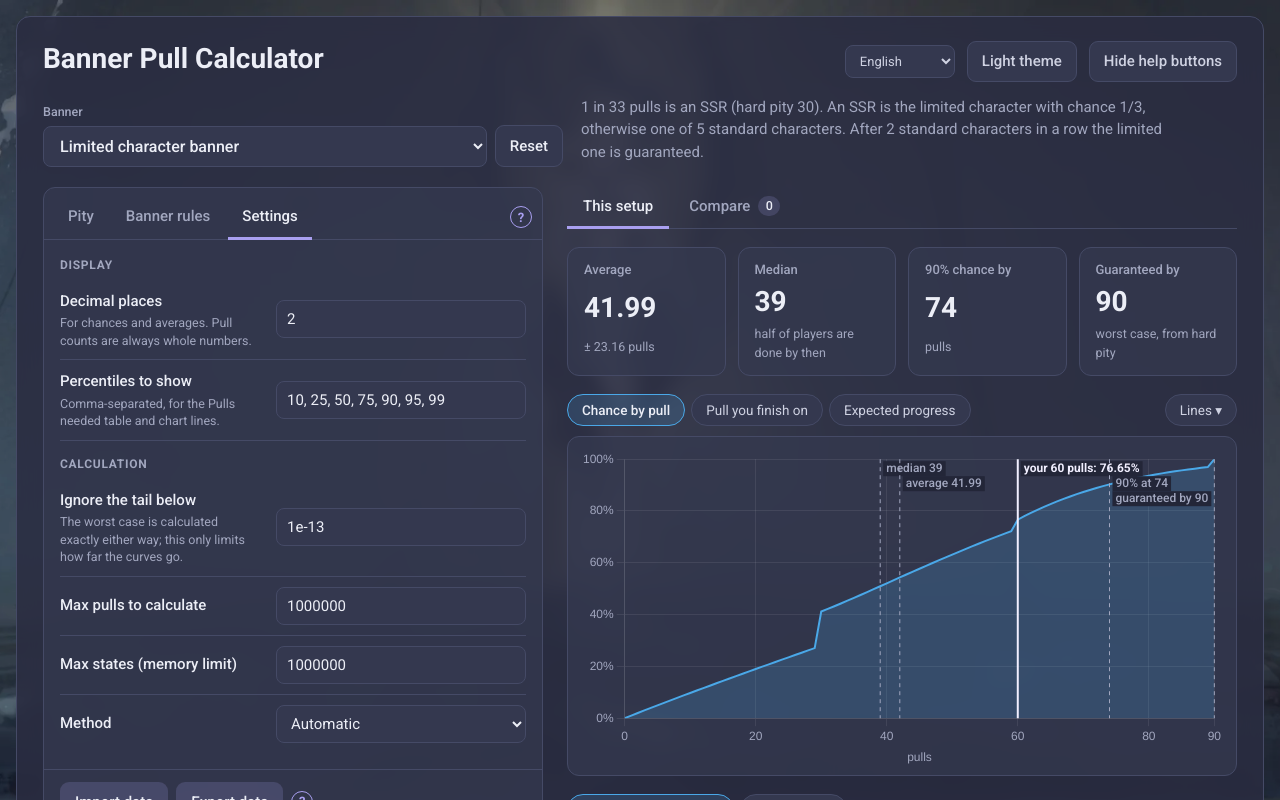
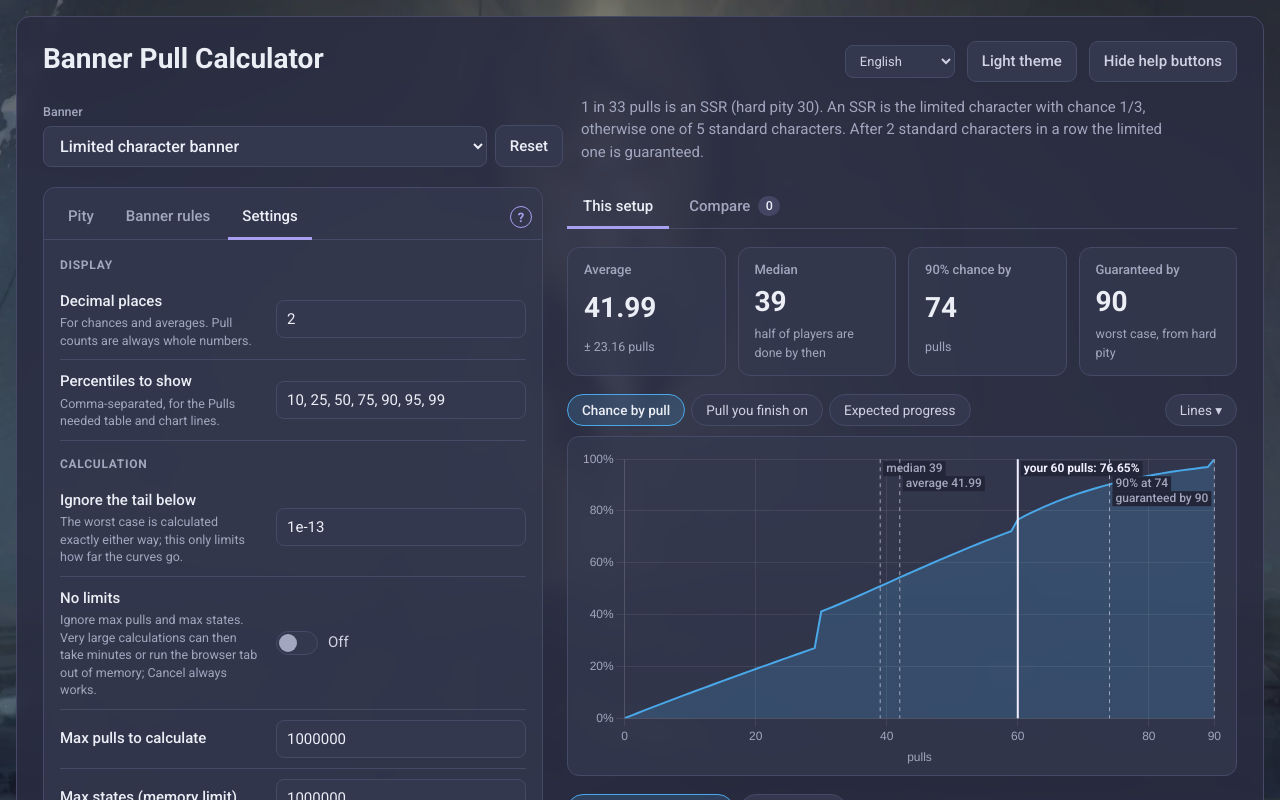
Before and after one commit to morimens-gacha-calculator/morimens-gacha-calculator.github.io, a React (Vite) app: page / in a window 1280 px wide. Both pictures are taken after a click on the tab "Settings". Shown: the top 800 px of the page. Built offline with nearby package versions, Linux system fonts and the light colour scheme.

Commit message:
feat(settings): add "No limits" toggle and update related settings behavior

```diff
--- a/src/components/SetupCard.jsx
+++ b/src/components/SetupCard.jsx
@@ -164,11 +164,21 @@ function SettingsPanel({ state, update }) {
       <SettingRow label={L.eps} hint={L.epsHint}>
         <input type="text" className="custom-input" value={s.eps} onChange={(e) => set("eps", e.target.value)} />
       </SettingRow>
+      <SettingRow label={L.noLimits} hint={L.noLimitsHint}>
+        <span className="switch-row">
+          <input type="checkbox" className="switch" checked={!!s.noLimits} onChange={(e) => set("noLimits", e.target.checked)} />
+          <span>{s.noLimits ? L.on : L.off}</span>
+        </span>
+      </SettingRow>
       <SettingRow label={L.maxPulls}>
-        <NumberInput className="custom-input" min={1} fallback={1000000} value={s.maxPulls} onChange={(v) => set("maxPulls", v)} />
+        {s.noLimits
+          ? <input type="text" className="custom-input" value={L.unlimited} disabled readOnly />
+          : <NumberInput className="custom-input" min={1} fallback={1000000} value={s.maxPulls} onChange={(v) => set("maxPulls", v)} />}
       </SettingRow>
       <SettingRow label={L.maxStates}>
-        <NumberInput className="custom-input" min={1000} fallback={1000000} value={s.maxStates} onChange={(v) => set("maxStates", v)} />
+        {s.noLimits
+          ? <input type="text" className="custom-input" value={L.unlimited} disabled readOnly />
+          : <NumberInput className="custom-input" min={1000} fallback={1000000} value={s.maxStates} onChange={(v) => set("maxStates", v)} />}
       </SettingRow>
       <SettingRow label={L.method}>
         <select className="select" value={s.method} onChange={(e) => set("method", e.target.value)}>
--- a/src/i18n/en.js
+++ b/src/i18n/en.js
@@ -140,6 +140,11 @@ export default {
     percentiles: "Percentiles to show",
     eps: "Ignore the tail below",
     epsHint: "The worst case is calculated exactly either way; this only limits how far the curves go.",
+    noLimits: "No limits",
+    noLimitsHint: "Ignore max pulls and max states. Very large calculations can then take minutes or run the browser tab out of memory; Cancel always works.",
+    on: "On",
+    off: "Off",
+    unlimited: "no limit",
     maxPulls: "Max pulls to calculate",
     maxStates: "Max states (memory limit)",
     method: "Method",
--- a/src/i18n/ru.js
+++ b/src/i18n/ru.js
@@ -141,6 +141,11 @@ export default {
     percentiles: "Какие процентили показывать",
     eps: "Не считать хвост меньше",
     epsHint: "Худший случай в любом случае считается точно; это ограничивает только длину графиков.",
+    noLimits: "Без ограничений",
+    noLimitsHint: "Не учитывать максимум круток и состояний. Очень большие расчёты могут занять минуты или исчерпать память вкладки; «Отмена» работает всегда.",
+    on: "Вкл",
+    off: "Выкл",
+    unlimited: "без ограничения",
     maxPulls: "Максимум круток в расчёте",
     maxStates: "Максимум состояний (лимит памяти)",
     method: "Метод",
--- a/src/i18n/ua.js
+++ b/src/i18n/ua.js
@@ -142,6 +142,11 @@ export default {
     percentiles: "Які процентилі показувати",
     eps: "Не рахувати хвіст, менший за",
     epsHint: "Найгірший випадок у будь-якому разі рахується точно; це обмежує лише довжину графіків.",
+    noLimits: "Без обмежень",
+    noLimitsHint: "Не враховувати максимум круток і станів. Дуже великі розрахунки можуть тривати хвилини або вичерпати пам'ять вкладки; «Скасувати» працює завжди.",
+    on: "Увімк",
+    off: "Вимк",
+    unlimited: "без обмеження",
     maxPulls: "Максимум круток у розрахунку",
     maxStates: "Максимум станів (ліміт пам'яті)",
     method: "Метод",
--- a/src/model.js
+++ b/src/model.js
@@ -117,7 +117,7 @@ export function customTemplate() {
 // Which reference lines the chart draws (the "Lines" menu)
 export const DEFAULT_LINES = { target: true, mean: true, pcts: [50, 90], worst: true, custom: [] };
 
-export const DEFAULT_SETTINGS = { pct: "10, 25, 50, 75, 90, 95, 99", eps: "1e-13", maxPulls: 1000000, maxStates: 1000000, method: "auto", decimals: 2 };
+export const DEFAULT_SETTINGS = { pct: "10, 25, 50, 75, 90, 95, 99", eps: "1e-13", maxPulls: 1000000, maxStates: 1000000, method: "auto", decimals: 2, noLimits: false };
 
 export function freshState(key) {
   const p = key === "custom" ? customTemplate() : presets()[key];
@@ -302,8 +302,9 @@ export function buildQuery(state) {
     ...q,
     percentiles: pct.length ? pct : [50, 90],
     eps: Math.max(0, num(settings.eps, 1e-13)),
-    maxPulls: Math.max(1, num(settings.maxPulls, 1e6)),
-    maxStates: Math.max(1000, num(settings.maxStates, 1e6)),
+    // "No limits" lifts both safety limits; the calculation can then run as long as it needs
+    maxPulls: settings.noLimits ? Infinity : Math.max(1, num(settings.maxPulls, 1e6)),
+    maxStates: settings.noLimits ? Infinity : Math.max(1000, num(settings.maxStates, 1e6)),
     method: settings.method,
   };
 }
--- a/src/styles.css
+++ b/src/styles.css
@@ -477,3 +477,12 @@ input[type="number"]::-webkit-outer-spin-button, input[type="number"]::-webkit-i
   .data-buttons { flex-wrap: nowrap; gap: 6px; }
   .data-buttons .btn { padding: 7px 10px; font-size: 13.5px; white-space: nowrap; }
 }
+
+/* ── On/off switch (Settings → No limits) ── */
+.switch-row { display: flex; align-items: center; gap: 10px; height: 38px; color: var(--ink-2); }
+.switch { appearance: none; -webkit-appearance: none; width: 42px; height: 24px; border-radius: 999px; background: var(--field); border: 1px solid var(--line); position: relative; cursor: pointer; flex: none; margin: 0; transition: background 0.15s; }
+.switch::after { content: ""; position: absolute; top: 2px; left: 2px; width: 18px; height: 18px; border-radius: 50%; background: var(--muted); transition: transform 0.15s, background 0.15s; }
+.switch:checked { background: var(--accent); border-color: var(--accent); }
+.switch:checked::after { transform: translateX(18px); background: var(--primary-ink); }
+@media (prefers-reduced-motion: reduce) { .switch, .switch::after { transition: none; } }
+.custom-input:disabled { opacity: 0.55; cursor: not-allowed; }
```
